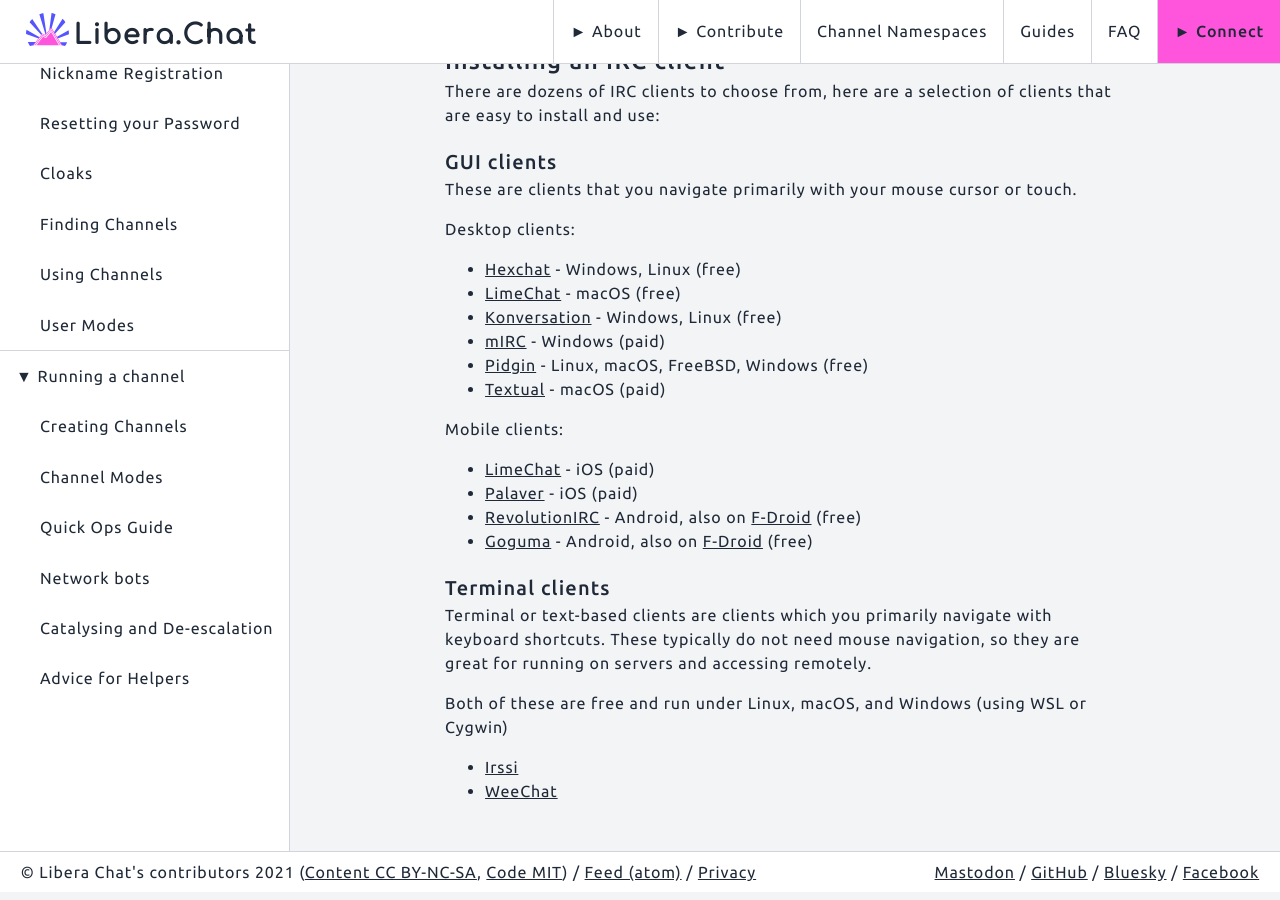
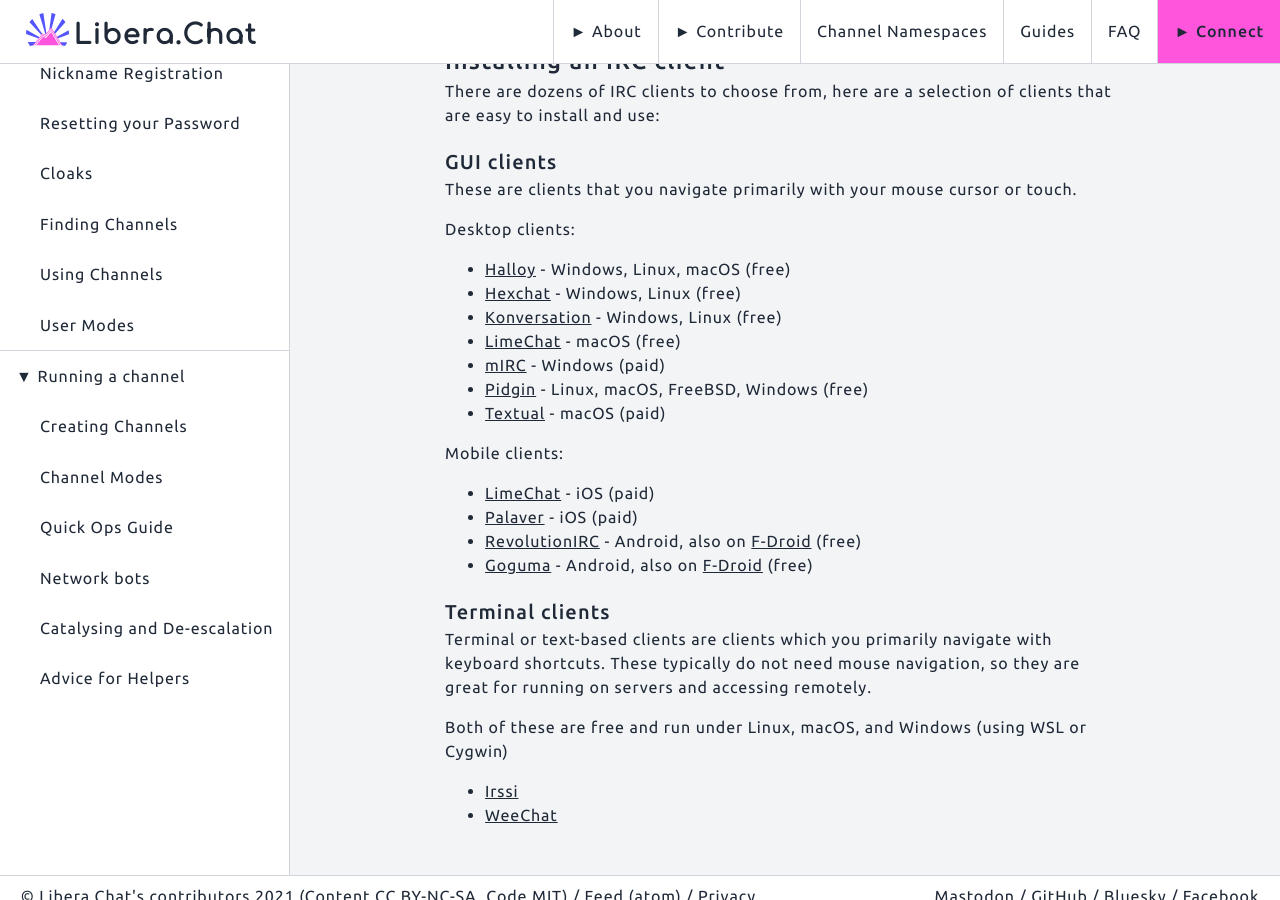
Before and after one commit to Libera-Chat/libera-chat.github.io, a Jekyll site: the page built from content/_guides/clients.md, in a window 1280 px wide and 900 px high, scrolled down 583 px. Built offline with Jekyll 4.4.1, drawn with Linux system fonts in a browser that asks for light colours.

Commit message:
Add Halloy to clients.md

```diff
--- a/content/_guides/clients.md
+++ b/content/_guides/clients.md
@@ -38,9 +38,10 @@
 
 Desktop clients:
 
+- [Halloy](https://github.com/squidowl/halloy) - Windows, Linux, macOS (free)
 - [Hexchat](https://hexchat.github.io/) - Windows, Linux (free)
+- [Konversation](https://konversation.kde.org/) - Windows, Linux (free)
 - [LimeChat](http://limechat.net/mac/) - macOS (free)
-- [Konversation](https://konversation.kde.org/) - Windows, Linux (free)
 - [mIRC](http://www.mirc.com/) - Windows (paid)
 - [Pidgin](https://pidgin.im/) - Linux, macOS, FreeBSD, Windows (free)
 - [Textual](https://www.codeux.com/textual/) - macOS (paid)
```
